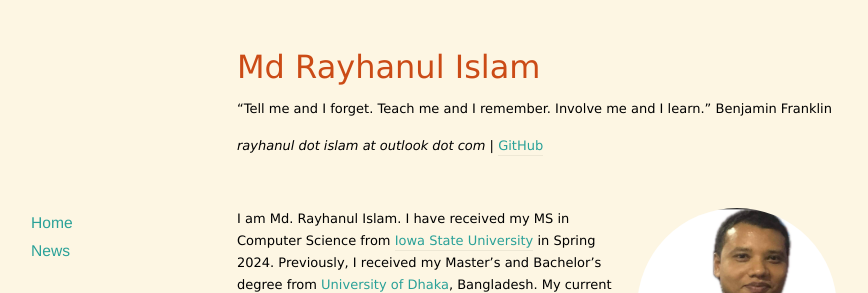
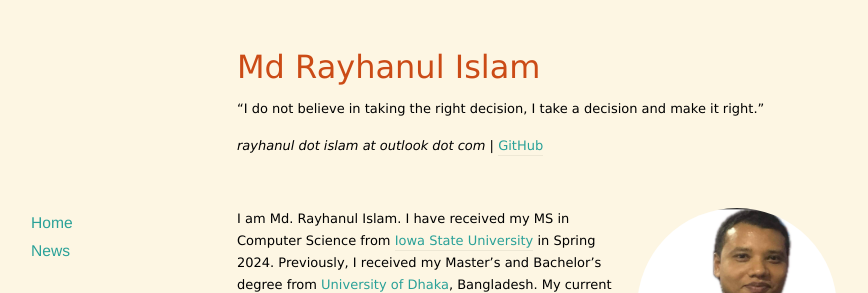
Before and after one commit to rayhanul/rayhanul.github.io, a Jekyll site: the page built from index.markdown, in a window 1280 px wide and 900 px high. Shown: the top 293 px of the window, without its empty margins (103-971 px from the left). Built offline with Jekyll 4.4.1, drawn with Linux system fonts in a browser that asks for light colours; nearby versions of some CDN libraries; the list of posts is cut into pages by our own code.

Commit message:
updating quotes

```diff
--- a/_config.yml
+++ b/_config.yml
@@ -1,6 +1,9 @@
 name: Md Rayhanul Islam
 url: https://rayhanul.github.io
-description: “Tell me and I forget. Teach me and I remember. Involve me and I learn.” Benjamin Franklin
+# description: “Tell me and I forget. Teach me and I remember. Involve me and I learn.” Benjamin Franklin
+
+description : “I do not believe in taking the right decision, I take a decision and make it right.”
+# ― Muhammad Ali Jinnah
 
 permalink: /:year/:month/:day/:title/
 paginate: 10
```
